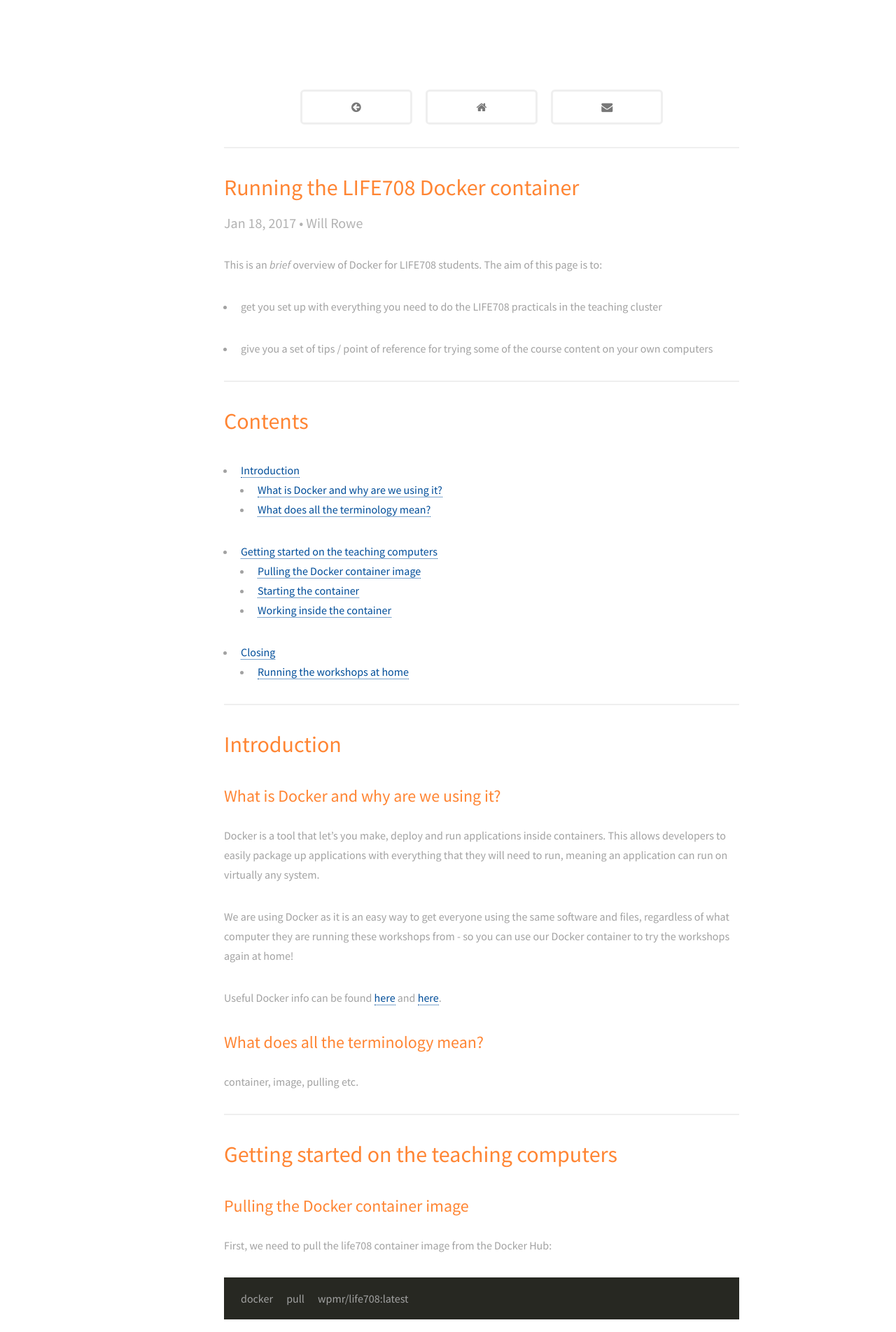
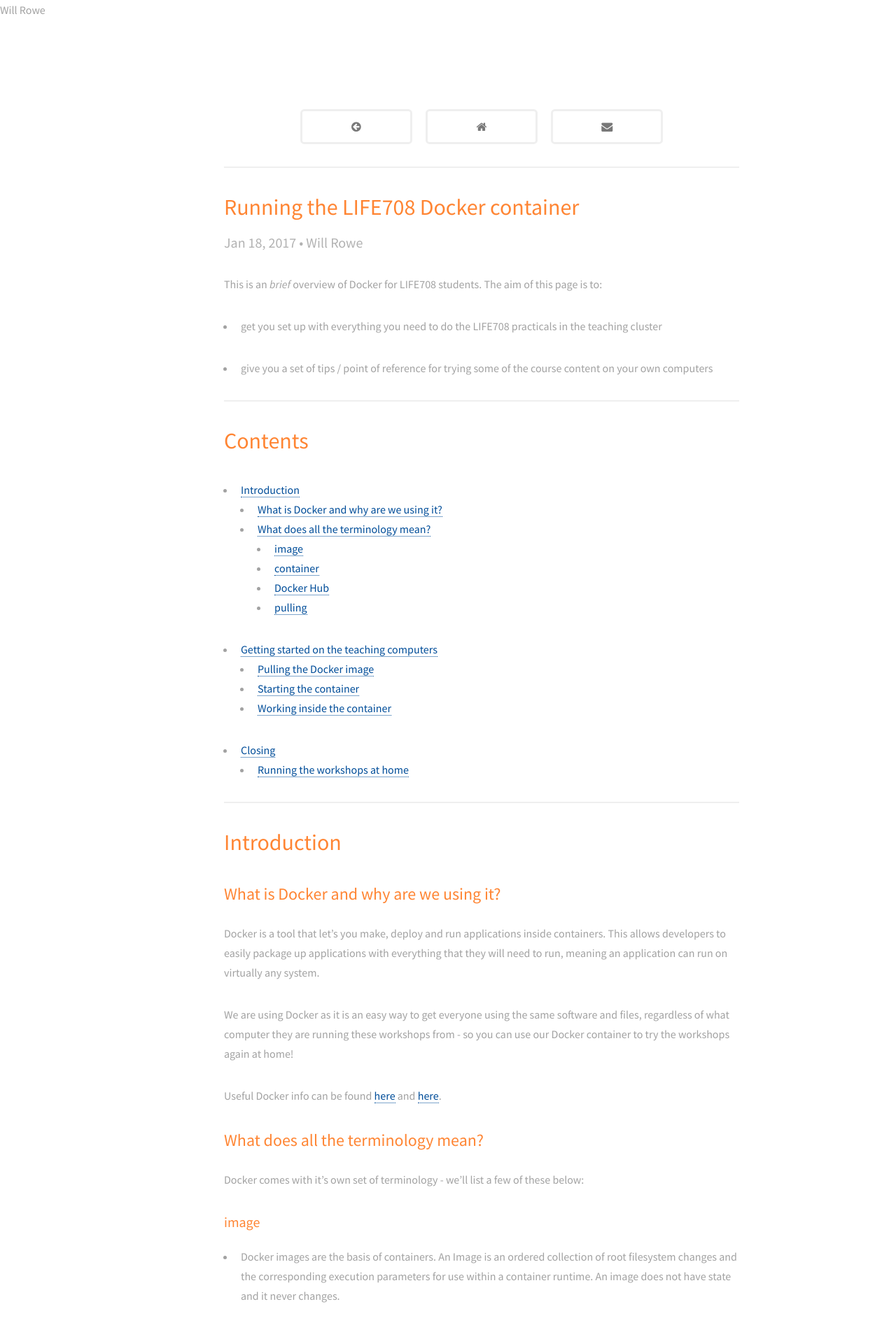
Before and after one commit to will-rowe/will-rowe.github.io, a Jekyll site: the page built from _posts/2017-01-18-running-docker.markdown, in a window 1280 px wide. Shown: the top 1904 px of the page at 70% size. Built offline with Jekyll 4.4.1, drawn with Linux system fonts in a browser that asks for light colours; some of the changed text lies outside the part shown.

```diff
--- a/_config.yml
+++ b/_config.yml
@@ -1,6 +1,6 @@
 # Setup
-
-title: Will Rowe
+title: Will Rowe's Site
+author: Will Rowe
 email: will.rowe@liverpool.ac.uk
 
 description: general blog site
--- a/_includes/head.html
+++ b/_includes/head.html
@@ -1,6 +1,6 @@
-
 <head>
         <title>{{ site.title }}</title>
+        <author>{{ site.author }}</author>
   	<meta http-equiv="content-type" content="text/html; charset=utf-8" />
   	<meta name="description" content="" />
   	<meta name="keywords" content="" />
@@ -11,7 +11,16 @@
   	<script src="/js/jquery.poptrox.min.js"></script>
   	<script src="/js/skel.min.js"></script>
   	<script src="/js/init.js"></script>
-                <link rel="shortcut icon" href="/images/favicons/favicon.ico">
+        <script>
+                  (function(i,s,o,g,r,a,m){i['GoogleAnalyticsObject']=r;i[r]=i[r]||function(){
+                  (i[r].q=i[r].q||[]).push(arguments)},i[r].l=1*new Date();a=s.createElement(o),
+                  m=s.getElementsByTagName(o)[0];a.async=1;a.src=g;m.parentNode.insertBefore(a,m)
+                  })(window,document,'script','https://www.google-analytics.com/analytics.js','ga');
+                  ga('create', 'UA-90659329-1', 'auto');
+                  ga('send', 'pageview');
+        </script>
+
+        <link rel="shortcut icon" href="/images/favicon.ico">
         <link href="/css/syntax.css" rel="stylesheet">
 
   	<noscript>
--- a/_posts/2017-01-18-running-docker.markdown
+++ b/_posts/2017-01-18-running-docker.markdown
@@ -35,13 +35,29 @@
 
 ## What does all the terminology mean?
 
-container, image, pulling etc.
+Docker comes with it's own set of terminology - we'll list a few of these below:
+
+### image
+
+ * Docker images are the basis of containers. An Image is an ordered collection of root filesystem changes and the corresponding execution parameters for use within a container runtime. An image does not have state and it never changes.
+
+### container
+
+ * A container is a runtime instance of a docker image. It consists of: a Docker image, an Execution environment and a standard set of instructions
+
+### Docker Hub
+
+ * The Docker Hub is a centralized resource for working with Docker and its components.
+
+### pulling
+
+ * pulling
 
 ---
 
 # Getting started on the teaching computers
 
-## Pulling the Docker container image
+## Pulling the Docker image
 
 First, we need to pull the life708 container image from the Docker Hub:
 
@@ -95,8 +113,8 @@
 
 The easiest way if to install Docker if you have Mac / Windows is to download the applications:
 
-* [docker-mac][for Mac]
-* [docker-windows][for Windows]
+* [for Mac][docker-mac]
+* [for Windows][docker-windows]
 
 
 ---
--- a/css/style.css
+++ b/css/style.css
@@ -1,5 +1,5 @@
 @import url(font-awesome.min.css);
-@import url("http://fonts.googleapis.com/css?family=Source+Sans+Pro:400,400italic");
+@import url("//fonts.googleapis.com/css?family=Source+Sans+Pro:400,400italic");
 
 /*
 	Strata by HTML5 UP
@@ -134,7 +134,7 @@
 	}
 
 		pre code {
-			word-spacing: 1em;
+			word-spacing: 4px;
 			display: block;
 			line-height: 1.75em;
 			padding: 1em 1.5em;
@@ -539,7 +539,7 @@
 
 		.image.avatar {
 			border-radius: 100%;
-			border:2px solid #ffffff;
+			border:4px solid #ffffff;
 		}
 
 			.image.avatar:before {
@@ -549,10 +549,11 @@
 			.image.avatar img {
 				border-radius: 100%;
 				width: 100%;
+				border:1px solid #000000;
 			}
 
 			.image.avatar:hover {
-				border:2px solid #ff8533;
+				border:4px solid #ff8533;
 			}
 
 
```
Also changed, not shown: other parts of _posts/2017-01-18-running-docker.markdown (+5 -3 lines), _posts/2017-01-17-LIFE708-workshop3-variation.markdown (added, +8 -0 lines), _posts/2017-01-17-variation-workshop.markdown (deleted, +0 -8 lines), _posts/2017-01-20-talk-timetable.markdown (added, +8 -0 lines), images/avatar-will.jpg, images/avatar.jpg (deleted), images/bg.jpg (deleted), images/favicon.ico, images/thumbs/01.jpg (deleted), images/thumbs/02.jpg (deleted), images/thumbs/03.jpg (deleted), images/thumbs/04.jpg (deleted), images/thumbs/05.jpg (deleted), images/thumbs/06.jpg (deleted). Lines whose indentation alone changed are shown as unchanged.
